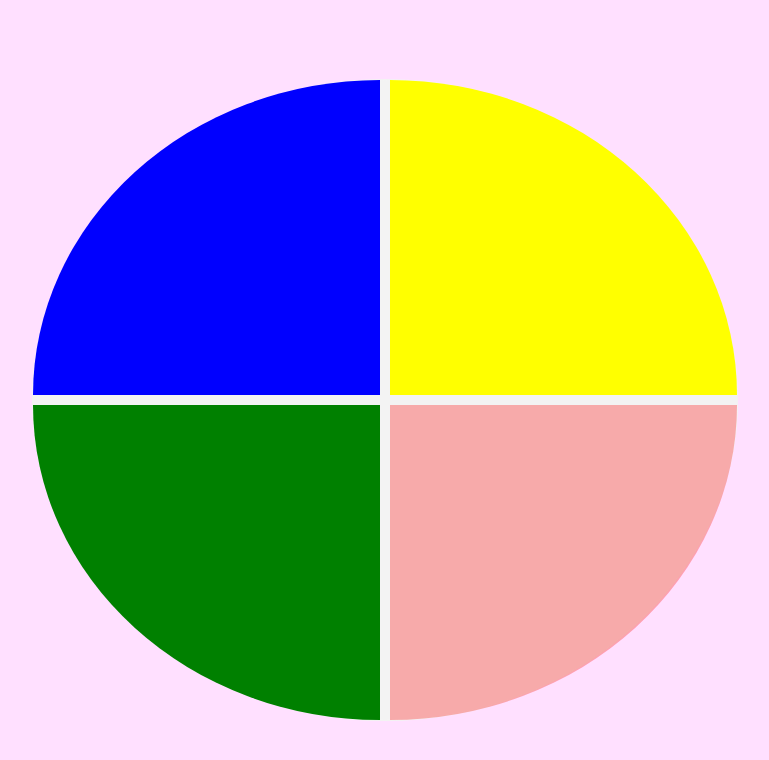
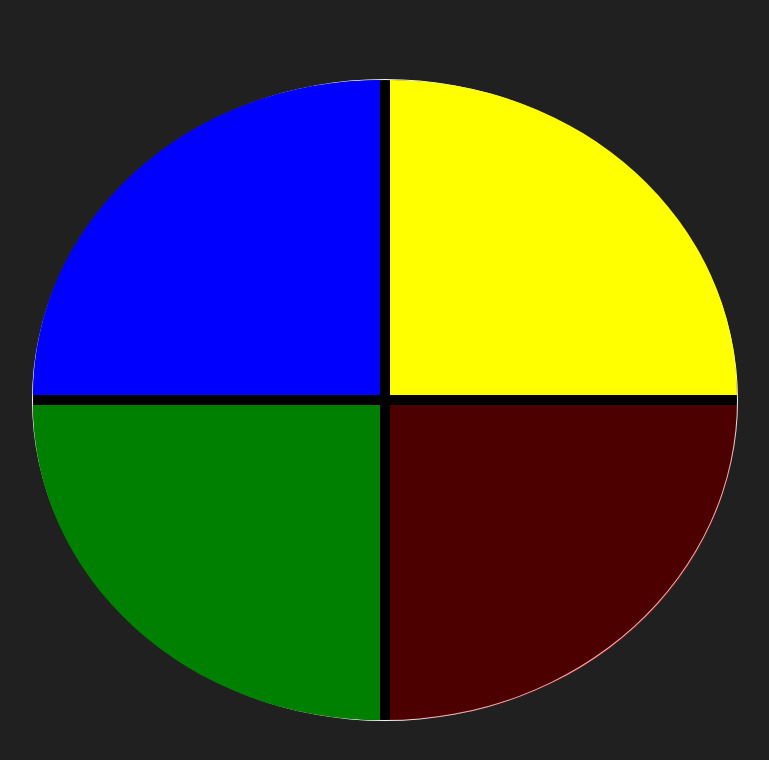
Before and after one commit to Konstructa/genius-game, a website: page src/index.html in a window 1280 px wide. Shown: the whole page, without its empty margins (255-1024 px from the left). Drawn offline with Linux system fonts and the light colour scheme.

Commit message:
alterando cores

```diff
--- a/src/styles.css
+++ b/src/styles.css
@@ -10,7 +10,7 @@
   justify-content: center;
   width: 100vw;
   height: 100vh;
-  background-color: rgb(255, 224, 255);
+  background-color: rgb(32, 32, 32);
 }
 
 .genius {
@@ -21,13 +21,13 @@
   width: 55%;
   height: 80%;
   border: 1px solid #F3F3F3;
-  background-color: #F3F3F3;
+  background-color: black;
   border-radius: 100%;
 }
 
 .yellow {
   grid-area: yellow;
-  background-color: yellow;
+  background-color: #ffff00;
   border-top-right-radius: 100%;
 }
 
```
